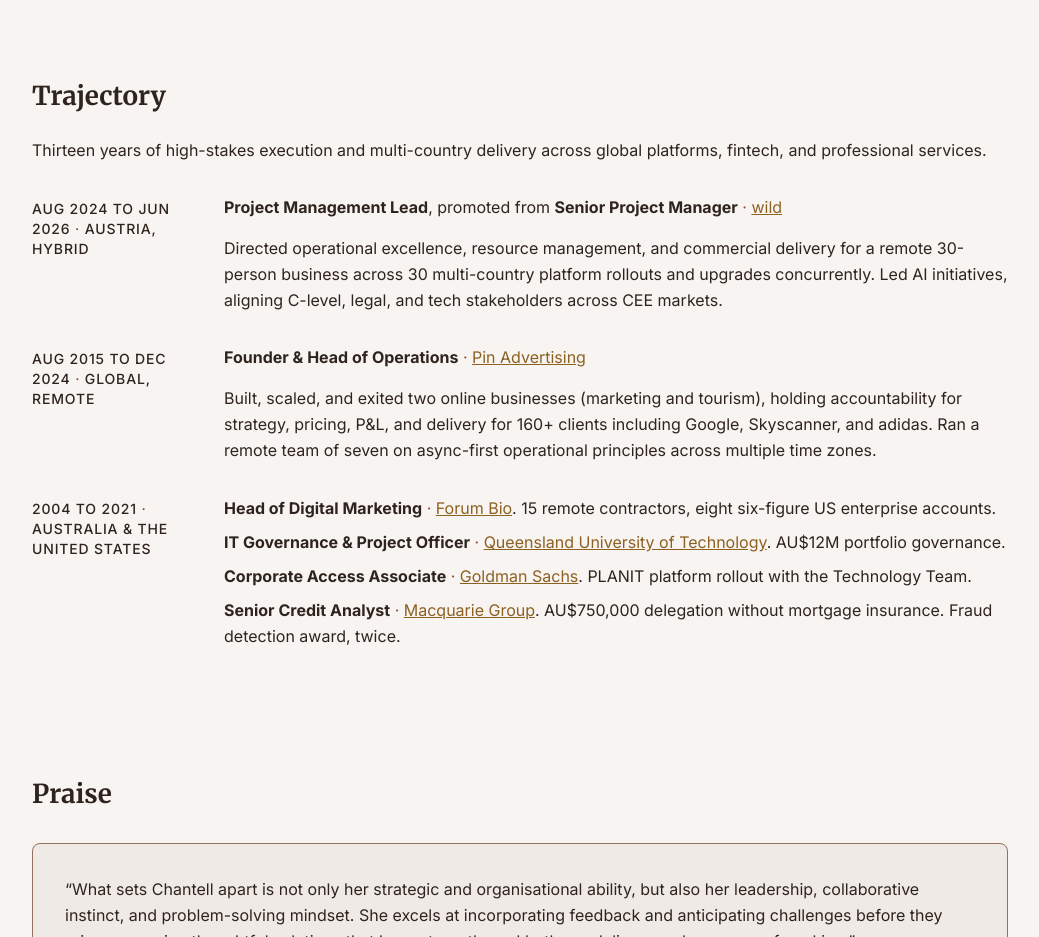
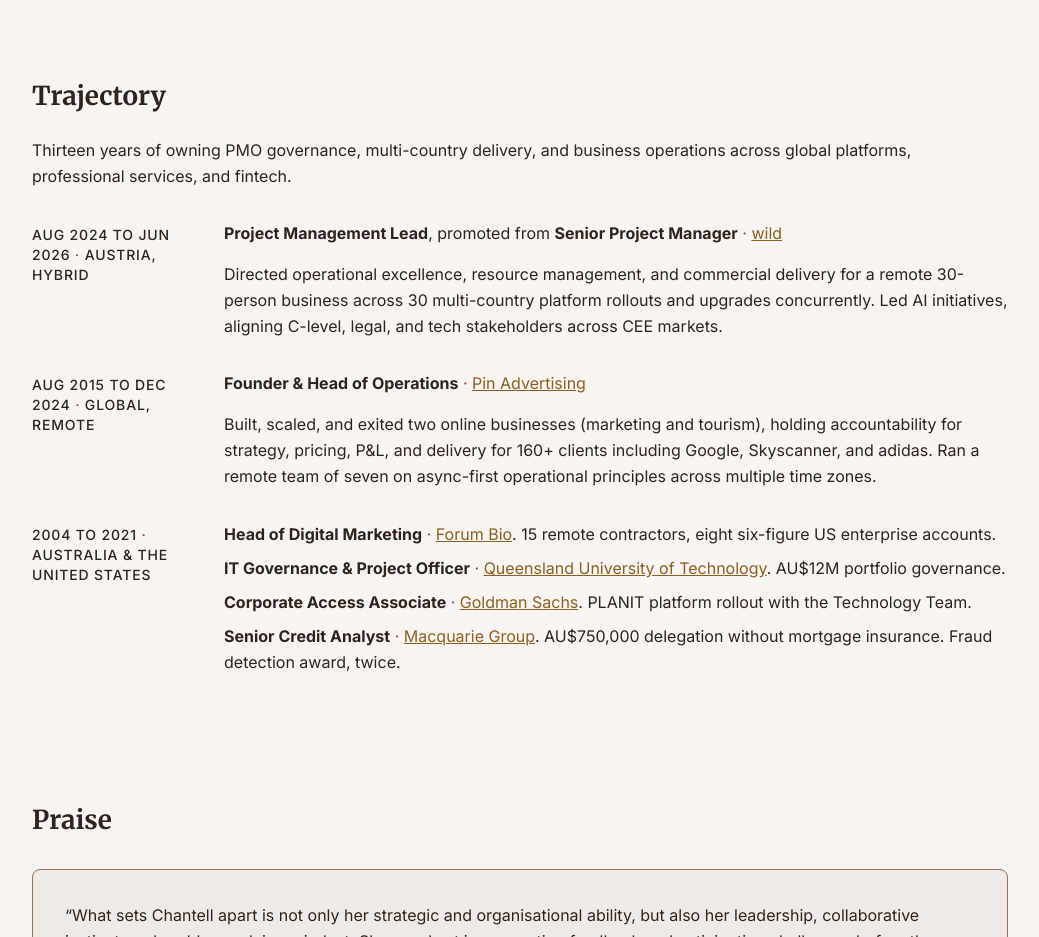
Before and after one commit to chantellbcollins/career-portfolio, a plain HTML site: page index.html in a window 1280 px wide. Shown: the part 1180-2117 px from the top of the page, without its empty margins (120-1159 px from the left). Drawn offline with Linux system fonts and the light colour scheme.

Commit message:
Update Trajectory intro copy
Co-Authored-By: Claude Sonnet 5 <noreply@anthropic.com>

```diff
--- a/index.html
+++ b/index.html
@@ -114,7 +114,7 @@
 
 <section id="trajectory" class="scroll-mt-16"><div class="max-w-5xl mx-auto px-6 py-12 sm:py-16">
   <h2 class="font-serif font-bold text-[26px] leading-[34px] text-ink">Trajectory</h2>
-  <p class="mt-6 text-base leading-relaxed text-ink">Thirteen years of high-stakes execution and multi-country delivery across global platforms, fintech, and professional services.</p>
+  <p class="mt-6 text-base leading-relaxed text-ink">Thirteen years of owning PMO governance, multi-country delivery, and business operations across global platforms, professional services, and fintech.</p>
   <div class="mt-8 space-y-8">
     <article class="grid sm:grid-cols-[160px_1fr] gap-4 sm:gap-8">
       <div class="eyebrow font-medium text-ink pt-1">Aug 2024 to Jun 2026 <span class="text-terracotta">&middot;</span> Austria, Hybrid</div>
```
